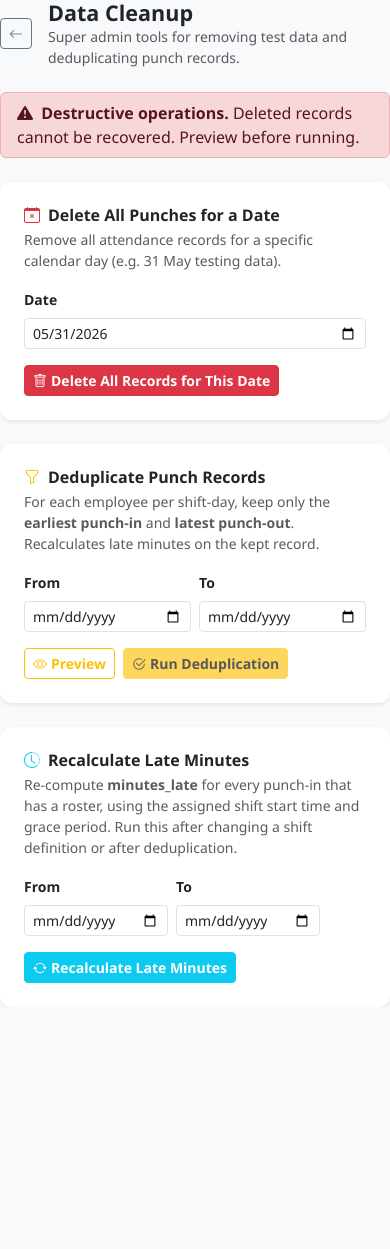
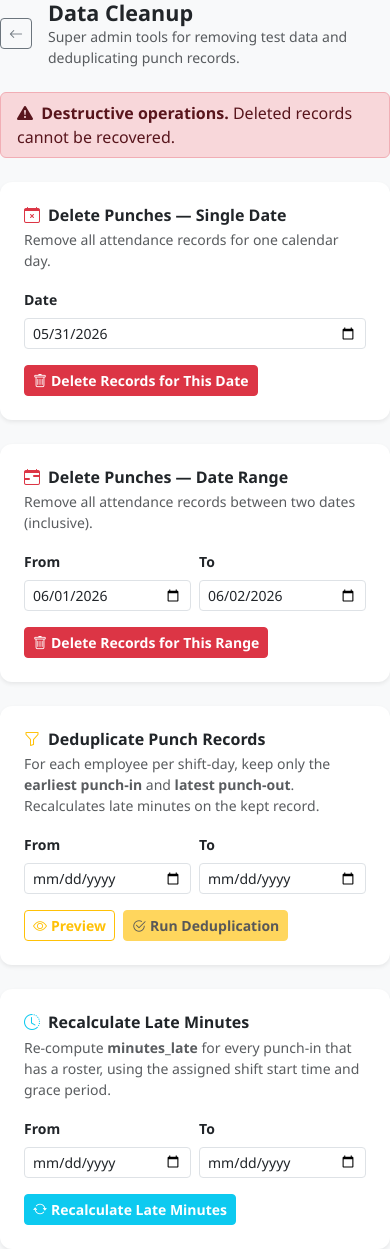
Before and after one commit to samihyder/tiledger-attendance, a Python web app: template templates/attendance/cleanup.html in a window 390 px wide. Before the commit the page ends 983 px from the top, so only its background shows below. Run offline with Jinja, Linux system fonts and the light colour scheme; the template is opened without the code that fills it, so the values that code supplies are empty.

Commit message:
Add punch guards, fix cleanup bugs, roster edit, cashier/manager perms
Punch enforcement (two new conditions):
- Deactivated employee: blocked at all punch methods with clear message
- Not in roster: blocked at punch-IN only; punch-OUT allowed without
  roster so night-shift employees can punch out after midnight

Night-shift OUT fix:
- _get_roster_for_punch() checks yesterday's roster when punching OUT
  before 04:00 AM and no roster exists for today (cross-midnight shift)
- Roster blocking only applied for punch-IN, not punch-OUT

Data cleanup page fixes:
- get_all_punches_for_dedup now normalises punch_time with _nt()
  (fixes strptime crash on raw Supabase TIMESTAMPTZ format)
- Added 'Delete Date Range' tool (pre-filled June 1–2 for user cleanup)
- Added delete_punches_for_date_range() to db_manager
- Fixed result div display: removed d-none approach, use innerHTML
  helper functions (ok/err/warn/spinner) — no more invisible alerts
- Added api_cleanup_delete_range route

Roster edit:
- New GET/POST /roster/<id>/edit route with shift-start guard:
  blocks editing once the shift has started, redirects to manual entry
- Edit button added to roster list view alongside delete
- New edit_roster.html template with holiday toggle

Role / cashier:
- Cashier login redirects to punch screen
- Logout lock applies to cashier during shift hours

Co-Authored-By: Claude Sonnet 4.6 <noreply@anthropic.com>

```diff
--- a/templates/attendance/cleanup.html
+++ b/templates/attendance/cleanup.html
@@ -14,24 +14,48 @@
 
 <div class="alert alert-danger py-2 mb-4">
   <i class="bi bi-exclamation-triangle-fill me-1"></i>
-  <strong>Destructive operations.</strong> Deleted records cannot be recovered. Preview before running.
+  <strong>Destructive operations.</strong> Deleted records cannot be recovered.
 </div>
 
 <div class="row g-4">
 
-  {# ── Delete all punches for a specific date ── #}
+  {# ── Delete single date ── #}
   <div class="col-md-6">
     <div class="card border-0 shadow-sm h-100">
       <div class="card-body p-4">
-        <h6 class="fw-bold mb-1"><i class="bi bi-calendar-x me-2 text-danger"></i>Delete All Punches for a Date</h6>
-        <p class="text-muted small mb-3">Remove all attendance records for a specific calendar day (e.g. 31 May testing data).</p>
+        <h6 class="fw-bold mb-1"><i class="bi bi-calendar-x me-2 text-danger"></i>Delete Punches — Single Date</h6>
+        <p class="text-muted small mb-3">Remove all attendance records for one calendar day.</p>
         <div class="mb-3">
           <label class="form-label fw-semibold small">Date</label>
           <input type="date" id="deleteDate" class="form-control form-control-sm" value="2026-05-31">
         </div>
-        <div id="deleteDateResult" class="d-none mb-3"></div>
+        <div id="deleteDateResult" class="mb-3" style="min-height:0"></div>
         <button class="btn btn-danger btn-sm fw-semibold" onclick="deleteDate()">
-          <i class="bi bi-trash me-1"></i>Delete All Records for This Date
+          <i class="bi bi-trash me-1"></i>Delete Records for This Date
+        </button>
+      </div>
+    </div>
+  </div>
+
+  {# ── Delete date range ── #}
+  <div class="col-md-6">
+    <div class="card border-0 shadow-sm h-100">
+      <div class="card-body p-4">
+        <h6 class="fw-bold mb-1"><i class="bi bi-calendar-range me-2 text-danger"></i>Delete Punches — Date Range</h6>
+        <p class="text-muted small mb-3">Remove all attendance records between two dates (inclusive).</p>
+        <div class="row g-2 mb-3">
+          <div class="col-6">
+            <label class="form-label fw-semibold small">From</label>
+            <input type="date" id="deleteRangeFrom" class="form-control form-control-sm" value="2026-06-01">
+          </div>
+          <div class="col-6">
+            <label class="form-label fw-semibold small">To</label>
+            <input type="date" id="deleteRangeTo" class="form-control form-control-sm" value="2026-06-02">
+          </div>
+        </div>
+        <div id="deleteRangeResult" class="mb-3" style="min-height:0"></div>
+        <button class="btn btn-danger btn-sm fw-semibold" onclick="deleteRange()">
+          <i class="bi bi-trash me-1"></i>Delete Records for This Range
         </button>
       </div>
     </div>
@@ -56,7 +80,7 @@
             <input type="date" id="dedupTo" class="form-control form-control-sm">
           </div>
         </div>
-        <div id="dedupPreviewResult" class="d-none mb-3"></div>
+        <div id="dedupPreviewResult" class="mb-3" style="min-height:0"></div>
         <div class="d-flex gap-2">
           <button class="btn btn-outline-warning btn-sm fw-semibold" onclick="dedupPreview()">
             <i class="bi bi-eye me-1"></i>Preview
@@ -70,25 +94,25 @@
   </div>
 
   {# ── Recalculate late minutes ── #}
-  <div class="col-md-12">
-    <div class="card border-0 shadow-sm">
+  <div class="col-md-6">
+    <div class="card border-0 shadow-sm h-100">
       <div class="card-body p-4">
         <h6 class="fw-bold mb-1"><i class="bi bi-clock-history me-2 text-info"></i>Recalculate Late Minutes</h6>
         <p class="text-muted small mb-3">
-          Re-compute <strong>minutes_late</strong> for every punch-in that has a roster, using the assigned shift start
-          time and grace period. Run this after changing a shift definition or after deduplication.
+          Re-compute <strong>minutes_late</strong> for every punch-in that has a roster, using the
+          assigned shift start time and grace period.
         </p>
         <div class="row g-2 mb-3">
-          <div class="col-auto">
+          <div class="col-6">
             <label class="form-label fw-semibold small">From</label>
             <input type="date" id="recalcFrom" class="form-control form-control-sm">
           </div>
-          <div class="col-auto">
+          <div class="col-6">
             <label class="form-label fw-semibold small">To</label>
             <input type="date" id="recalcTo" class="form-control form-control-sm">
           </div>
         </div>
-        <div id="recalcResult" class="d-none mb-3"></div>
+        <div id="recalcResult" class="mb-3" style="min-height:0"></div>
         <button class="btn btn-info btn-sm fw-semibold text-white" onclick="recalcLate()">
           <i class="bi bi-arrow-repeat me-1"></i>Recalculate Late Minutes
         </button>
@@ -98,12 +122,13 @@
 
 </div>
 
-{# ── Preview detail table ── #}
+{# ── Dedup preview detail table ── #}
 <div id="dedupDetailCard" class="card border-0 shadow-sm mt-4 d-none">
   <div class="card-header bg-white border-0 pt-3 pb-2">
     <h6 class="fw-bold mb-0">Preview — Records to be cleaned</h6>
   </div>
   <div class="card-body p-0">
+    <div class="table-responsive">
       <table class="table table-hover align-middle mb-0 small">
         <thead class="table-light">
           <tr>
@@ -111,12 +136,13 @@
             <th>Employee ID</th>
             <th>Keep IN</th>
             <th>Keep OUT</th>
-          <th>Total Punches</th>
-          <th>Will Delete</th>
+            <th>Total</th>
+            <th>To Delete</th>
           </tr>
         </thead>
         <tbody id="dedupDetailBody"></tbody>
       </table>
+    </div>
   </div>
 </div>
 
@@ -125,67 +151,81 @@
 <script>
 const API = {
   deleteDate:    '{{ url_for("attendance.api_cleanup_delete_date") }}',
+  deleteRange:   '{{ url_for("attendance.api_cleanup_delete_range") }}',
   dedupPreview:  '{{ url_for("attendance.api_cleanup_dedup_preview") }}',
   dedupRun:      '{{ url_for("attendance.api_cleanup_dedup_run") }}',
   recalcLate:    '{{ url_for("attendance.api_cleanup_recalc_late") }}',
 };
 
-// ── Delete by date ──────────────────────────────────────────────────────────
+function showResult(id, html) {
+  document.getElementById(id).innerHTML = html;
+}
+
+function spinner(id, msg) {
+  showResult(id, `<span class="text-muted small"><span class="spinner-border spinner-border-sm me-1"></span>${msg}</span>`);
+}
+
+function ok(id, msg)  { showResult(id, `<div class="alert alert-success py-2 mb-0 small">${msg}</div>`); }
+function err(id, msg) { showResult(id, `<div class="alert alert-danger  py-2 mb-0 small">${msg}</div>`); }
+function warn(id, msg){ showResult(id, `<div class="alert alert-warning py-2 mb-0 small">${msg}</div>`); }
+
+// ── Delete single date ───────────────────────────────────────────────────────
 async function deleteDate() {
   const date = document.getElementById('deleteDate').value;
-  if (!date) return;
+  if (!date) { err('deleteDateResult', 'Please select a date.'); return; }
   if (!confirm(`Delete ALL punch records for ${date}? This cannot be undone.`)) return;
-  const res = document.getElementById('deleteDateResult');
-  res.className = 'mb-3';
-  res.innerHTML = '<span class="text-muted small"><span class="spinner-border spinner-border-sm me-1"></span>Deleting…</span>';
+  spinner('deleteDateResult', 'Deleting…');
   try {
-    const r = await fetch(API.deleteDate, {
-      method: 'POST', headers: {'Content-Type': 'application/json'},
-      body: JSON.stringify({ date }),
-    });
+    const r    = await fetch(API.deleteDate, { method:'POST', headers:{'Content-Type':'application/json'}, body: JSON.stringify({date}) });
     const data = await r.json();
-    if (data.success) {
-      res.innerHTML = `<div class="alert alert-success py-2 small"><i class="bi bi-check2 me-1"></i>Deleted <strong>${data.deleted}</strong> records for ${data.date}.</div>`;
-    } else {
-      res.innerHTML = `<div class="alert alert-danger py-2 small">${data.error}</div>`;
-    }
-  } catch(e) {
-    res.innerHTML = `<div class="alert alert-danger py-2 small">Network error: ${e.message}</div>`;
-  }
+    data.success
+      ? ok ('deleteDateResult', `<i class="bi bi-check2 me-1"></i>Deleted <strong>${data.deleted}</strong> records for <strong>${data.date}</strong>.`)
+      : err('deleteDateResult', data.error);
+  } catch(e) { err('deleteDateResult', `Network error: ${e.message}`); }
 }
 
-// ── Dedup preview ───────────────────────────────────────────────────────────
+// ── Delete date range ────────────────────────────────────────────────────────
+async function deleteRange() {
+  const from = document.getElementById('deleteRangeFrom').value;
+  const to   = document.getElementById('deleteRangeTo').value;
+  if (!from || !to) { err('deleteRangeResult', 'Please select both dates.'); return; }
+  if (from > to)    { err('deleteRangeResult', '"From" date must be on or before "To" date.'); return; }
+  if (!confirm(`Delete ALL punch records from ${from} to ${to}? This cannot be undone.`)) return;
+  spinner('deleteRangeResult', 'Deleting…');
+  try {
+    const r    = await fetch(API.deleteRange, { method:'POST', headers:{'Content-Type':'application/json'}, body: JSON.stringify({date_from:from, date_to:to}) });
+    const data = await r.json();
+    data.success
+      ? ok ('deleteRangeResult', `<i class="bi bi-check2 me-1"></i>Deleted <strong>${data.deleted}</strong> records from <strong>${data.date_from}</strong> to <strong>${data.date_to}</strong>.`)
+      : err('deleteRangeResult', data.error);
+  } catch(e) { err('deleteRangeResult', `Network error: ${e.message}`); }
+}
+
+// ── Dedup preview ────────────────────────────────────────────────────────────
 let lastPlan = null;
 async function dedupPreview() {
   const from = document.getElementById('dedupFrom').value;
   const to   = document.getElementById('dedupTo').value;
-  if (!from || !to) { alert('Select both date range fields.'); return; }
-  const res = document.getElementById('dedupPreviewResult');
-  res.className = 'mb-3';
-  res.innerHTML = '<span class="text-muted small"><span class="spinner-border spinner-border-sm me-1"></span>Analysing…</span>';
+  if (!from || !to) { err('dedupPreviewResult', 'Select both date fields.'); return; }
+  spinner('dedupPreviewResult', 'Analysing…');
   document.getElementById('dedupDetailCard').classList.add('d-none');
   document.getElementById('dedupRunBtn').disabled = true;
   lastPlan = null;
 
   try {
-    const r = await fetch(API.dedupPreview, {
-      method: 'POST', headers: {'Content-Type': 'application/json'},
-      body: JSON.stringify({ date_from: from, date_to: to }),
-    });
+    const r    = await fetch(API.dedupPreview, { method:'POST', headers:{'Content-Type':'application/json'}, body: JSON.stringify({date_from:from, date_to:to}) });
     const data = await r.json();
-    if (!data.success) { res.innerHTML = `<div class="alert alert-danger py-2 small">${data.error}</div>`; return; }
+    if (!data.success) { err('dedupPreviewResult', data.error); return; }
 
     lastPlan = data;
     if (data.to_delete === 0) {
-      res.innerHTML = `<div class="alert alert-success py-2 small"><i class="bi bi-check2 me-1"></i>No duplicates found across ${data.groups} shift-days.</div>`;
+      ok('dedupPreviewResult', `<i class="bi bi-check2 me-1"></i>No duplicates found across ${data.groups} shift-days.`);
     } else {
-      res.innerHTML = `<div class="alert alert-warning py-2 small">
-        <strong>${data.to_delete}</strong> duplicate records will be deleted across
-        <strong>${data.groups}</strong> shift-days.
-        <strong>${data.to_update}</strong> late-minute values will be corrected.
-      </div>`;
+      warn('dedupPreviewResult',
+        `<strong>${data.to_delete}</strong> duplicate records across <strong>${data.groups}</strong> shift-days will be deleted. ` +
+        `<strong>${data.to_update}</strong> late-minute values will be corrected.`);
       document.getElementById('dedupRunBtn').disabled = false;
-      // Render detail table
+
       const tbody = document.getElementById('dedupDetailBody');
       tbody.innerHTML = '';
       (data.group_detail || []).forEach(g => {
@@ -194,7 +234,7 @@ async function dedupPreview() {
           <tr class="${delCount > 0 ? '' : 'table-success'}">
             <td>${g.shift_date}</td>
             <td class="text-muted">#${g.employee_id}</td>
-            <td>${g.kept_in ? g.kept_in.slice(11,16) : '<span class="text-muted">—</span>'}</td>
+            <td>${g.kept_in  ? g.kept_in.slice(11,16)  : '<span class="text-muted">—</span>'}</td>
             <td>${g.kept_out ? g.kept_out.slice(11,16) : '<span class="text-muted">—</span>'}</td>
             <td>${g.total}</td>
             <td>${delCount > 0 ? `<span class="text-danger fw-semibold">${delCount}</span>` : '<span class="text-success">0</span>'}</td>
@@ -202,68 +242,46 @@ async function dedupPreview() {
       });
       document.getElementById('dedupDetailCard').classList.remove('d-none');
     }
-  } catch(e) {
-    res.innerHTML = `<div class="alert alert-danger py-2 small">Network error: ${e.message}</div>`;
-  }
+  } catch(e) { err('dedupPreviewResult', `Network error: ${e.message}`); }
 }
 
-// ── Dedup run ───────────────────────────────────────────────────────────────
+// ── Dedup run ────────────────────────────────────────────────────────────────
 async function dedupRun() {
   if (!lastPlan || lastPlan.to_delete === 0) return;
-  if (!confirm(`Delete ${lastPlan.to_delete} duplicate punch records and correct ${lastPlan.to_update} late-minute values? This cannot be undone.`)) return;
+  if (!confirm(`Delete ${lastPlan.to_delete} duplicate punch records? This cannot be undone.`)) return;
   const from = document.getElementById('dedupFrom').value;
   const to   = document.getElementById('dedupTo').value;
-  const res = document.getElementById('dedupPreviewResult');
+  spinner('dedupPreviewResult', 'Running…');
   document.getElementById('dedupRunBtn').disabled = true;
-  res.innerHTML = '<span class="text-muted small"><span class="spinner-border spinner-border-sm me-1"></span>Running…</span>';
 
   try {
-    const r = await fetch(API.dedupRun, {
-      method: 'POST', headers: {'Content-Type': 'application/json'},
-      body: JSON.stringify({ date_from: from, date_to: to }),
-    });
+    const r    = await fetch(API.dedupRun, { method:'POST', headers:{'Content-Type':'application/json'}, body: JSON.stringify({date_from:from, date_to:to}) });
     const data = await r.json();
     if (data.success) {
-      res.innerHTML = `<div class="alert alert-success py-2 small">
-        <i class="bi bi-check2-circle me-1"></i>
-        Done: deleted <strong>${data.deleted}</strong> duplicates,
-        corrected <strong>${data.updated}</strong> late-minute values
-        across <strong>${data.groups}</strong> shift-days.
-      </div>`;
+      ok('dedupPreviewResult',
+        `<i class="bi bi-check2-circle me-1"></i>Done: deleted <strong>${data.deleted}</strong> duplicates, ` +
+        `corrected <strong>${data.updated}</strong> late-minute values across <strong>${data.groups}</strong> shift-days.`);
       document.getElementById('dedupDetailCard').classList.add('d-none');
       lastPlan = null;
     } else {
-      res.innerHTML = `<div class="alert alert-danger py-2 small">${data.error}</div>`;
+      err('dedupPreviewResult', data.error);
     }
-  } catch(e) {
-    res.innerHTML = `<div class="alert alert-danger py-2 small">Network error: ${e.message}</div>`;
-  }
+  } catch(e) { err('dedupPreviewResult', `Network error: ${e.message}`); }
 }
 
 // ── Recalculate late minutes ─────────────────────────────────────────────────
 async function recalcLate() {
   const from = document.getElementById('recalcFrom').value;
   const to   = document.getElementById('recalcTo').value;
-  if (!from || !to) { alert('Select both date fields.'); return; }
-  const res = document.getElementById('recalcResult');
-  res.className = 'mb-3';
-  res.innerHTML = '<span class="text-muted small"><span class="spinner-border spinner-border-sm me-1"></span>Recalculating…</span>';
+  if (!from || !to) { err('recalcResult', 'Select both date fields.'); return; }
+  spinner('recalcResult', 'Recalculating…');
   try {
-    const r = await fetch(API.recalcLate, {
-      method: 'POST', headers: {'Content-Type': 'application/json'},
-      body: JSON.stringify({ date_from: from, date_to: to }),
-    });
+    const r    = await fetch(API.recalcLate, { method:'POST', headers:{'Content-Type':'application/json'}, body: JSON.stringify({date_from:from, date_to:to}) });
     const data = await r.json();
-    if (data.success) {
-      res.innerHTML = `<div class="alert alert-info py-2 small">
-        <i class="bi bi-check2 me-1"></i>Updated <strong>${data.updated}</strong> punch-in records with corrected late minutes.
-      </div>`;
-    } else {
-      res.innerHTML = `<div class="alert alert-danger py-2 small">${data.error}</div>`;
-    }
-  } catch(e) {
-    res.innerHTML = `<div class="alert alert-danger py-2 small">Network error: ${e.message}</div>`;
-  }
+    data.success
+      ? ok ('recalcResult', `<i class="bi bi-check2 me-1"></i>Updated <strong>${data.updated}</strong> punch-in records with corrected late minutes.`)
+      : err('recalcResult', data.error);
+  } catch(e) { err('recalcResult', `Network error: ${e.message}`); }
 }
 </script>
 {% endblock %}
```
Also changed, not shown: attendance_logic.py (+45 -9 lines), db_manager.py (+13 -1 lines), routes/attendance_routes.py (+17 -0 lines), routes/roster_routes.py (+49 -0 lines), templates/roster/edit_roster.html (added, +80 -0 lines), templates/roster/list.html (+6 -2 lines). Lines whose indentation alone changed are shown as unchanged.
